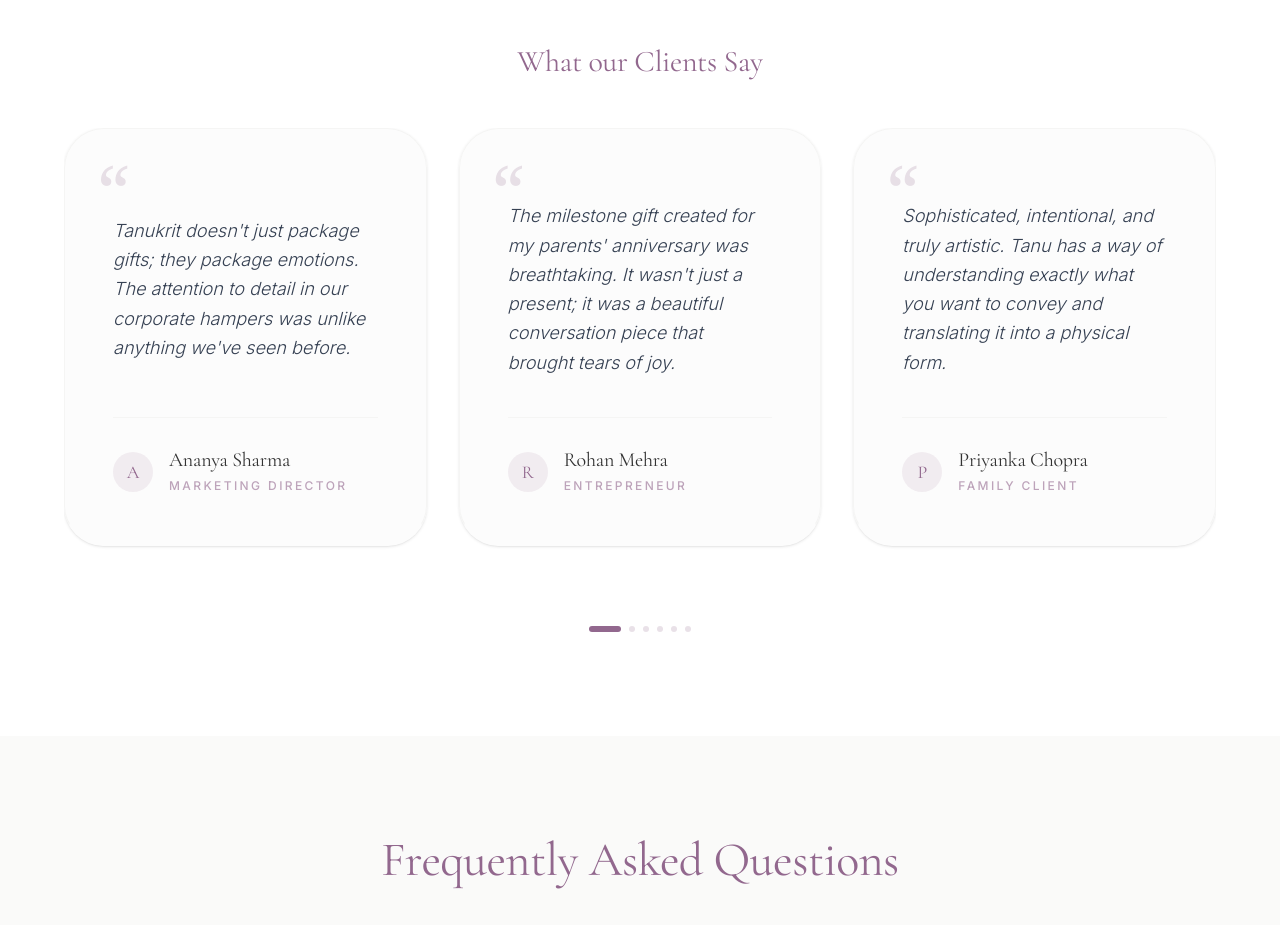
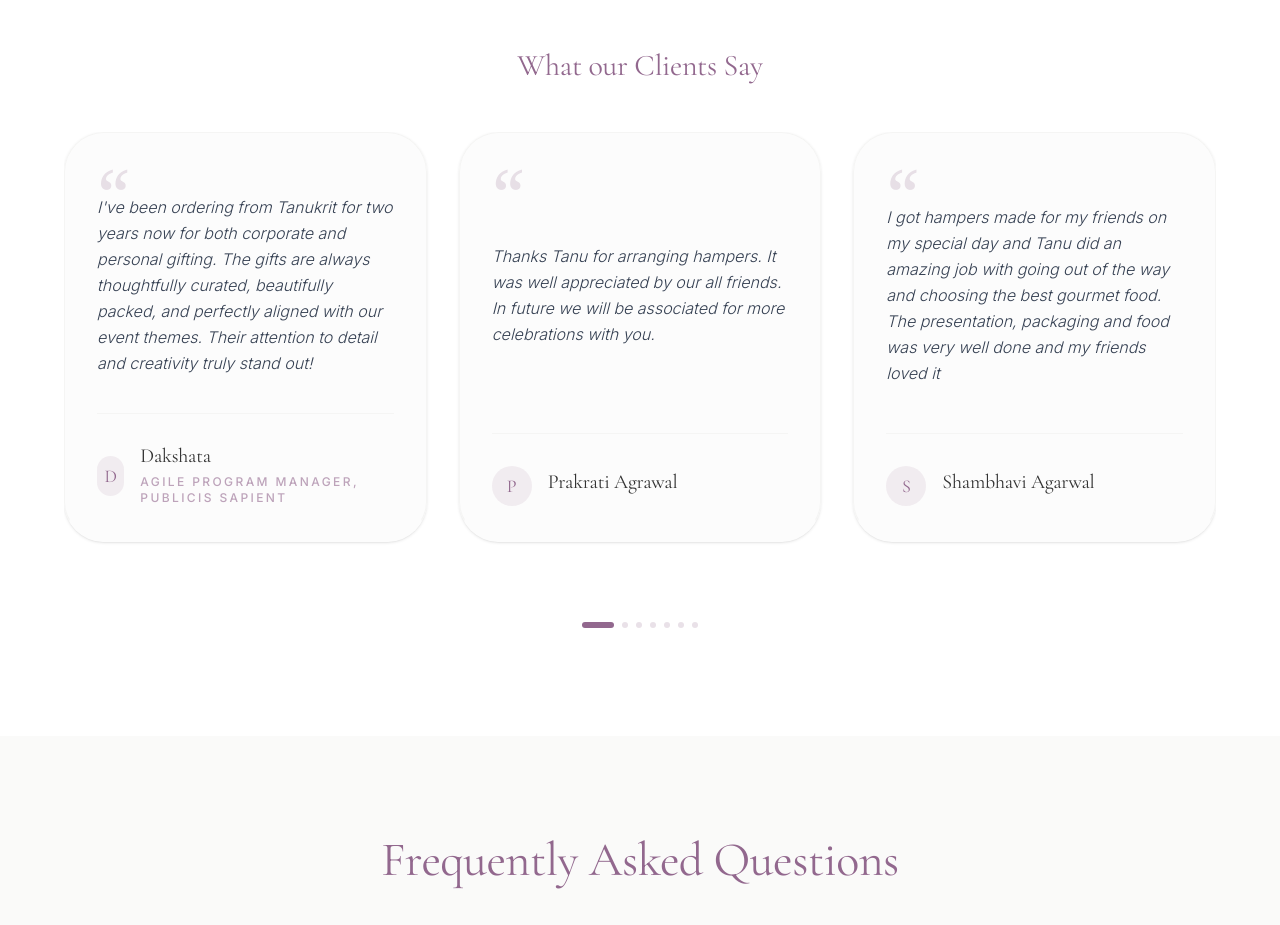
Before and after one commit to muditgarg48/tanukrit, a React (Vite) app: page / in a window 1280 px wide. Shown: the part 4780-5705 px from the top of the page. Built offline with nearby package versions, Linux system fonts and the light colour scheme.

Commit message:
Concluding the testimonial section with minor tweaks and actual data

```diff
--- a/src/constants/content.js
+++ b/src/constants/content.js
@@ -131,39 +131,45 @@ export const CONTENT = {
         items: [
             {
                 id: 1,
-                quote: "Tanukrit doesn't just package gifts; they package emotions. The attention to detail in our corporate hampers was unlike anything we've seen before.",
-                author: "Ananya Sharma",
-                role: "Marketing Director"
+                quote: "I've been ordering from Tanukrit for two years now for both corporate and personal gifting. The gifts are always thoughtfully curated, beautifully packed, and perfectly aligned with our event themes. Their attention to detail and creativity truly stand out!",
+                author: "Dakshata",
+                role: "Agile Program Manager, Publicis Sapient"
             },
             {
                 id: 2,
-                quote: "The milestone gift created for my parents' anniversary was breathtaking. It wasn't just a present; it was a beautiful conversation piece that brought tears of joy.",
-                author: "Rohan Mehra",
-                role: "Entrepreneur"
+                quote: "Thanks Tanu for arranging hampers. It was well appreciated by our all friends. In future we will be associated for more celebrations with you.",
+                author: "Prakrati Agrawal",
+                role: ""
             },
             {
                 id: 3,
-                quote: "Sophisticated, intentional, and truly artistic. Tanu has a way of understanding exactly what you want to convey and translating it into a physical form.",
-                author: "Priyanka Chopra",
-                role: "Family Client"
+                quote: "I got hampers made for my friends on my special day and Tanu did an amazing job with going out of the way and choosing the best gourmet food. The presentation, packaging and food was very well done and my friends loved it",
+                author: "Shambhavi Agarwal",
+                role: ""
             },
             {
                 id: 4,
-                quote: "Working with Tanukrit was a breeze. They understood our brand ethos perfectly and delivered something that truly resonated with our partners.",
-                author: "Vikram Sethi",
-                role: "Creative Lead"
+                quote: "I loved the hampers prepared for the Dusit Thani Nepal networking event. Everything in it felt thoughtful and even my friends loved it. My favourite part was the packaging and the wardrobe freshener. The hamper was beautiful, thoughtful and memorable",
+                author: "Somya",
+                role: "Reporter, BOTT"
             },
             {
                 id: 5,
-                quote: "Every touchpoint, from the initial consultation to the final delivery, was handled with such grace and professionalism. Highly recommended.",
-                author: "Sneha Kapoor",
-                role: "Event Planner"
+                quote: "This is was simply superb. Loved the effort put in by you and your team to get the final fabulous result.",
+                author: "Ankit Sharma",
+                role: "POC, Dusit Thani"
             },
             {
                 id: 6,
-                quote: "The packaging itself is a gift. My clients were so impressed with the presentation that they didn't want to open them! Absolutely stunning work.",
-                author: "Arjun Reddy",
-                role: "Luxury Consultant"
+                quote: "I absolutely loved worked with Tanu. Everything from the initial conversation to the final delivery was handled so smoothly. We always get our festive hampers made from Tanukrit. Would highly recommend! ",
+                author: "Sanjana Sehgal",
+                role: "Founder, Meltz"
+            },
+            {
+                id: 7,
+                quote: "Hey, we all really appreciated the giveaways made for our conference. What I liked the most was how thoughtfully everything was put together. Each and every element was designed keeping in mind that it was for fitness influencers. Absolutely loved the work, keep it up! 💯",
+                author: "Supreet Sehgal",
+                role: "Founder, JS Fitness Studio"
             }
         ]
     },
--- a/src/sections/Testimonials.jsx
+++ b/src/sections/Testimonials.jsx
@@ -43,11 +43,11 @@ const Testimonials = () => {
                         >
                             {items.map((item) => (
                                 <SwiperSlide key={item.id} className="!h-auto">
-                                    <div className="group relative p-8 md:p-12 rounded-[2.5rem] bg-stone-50/50 border border-stone-100 flex flex-col h-full hover:bg-primary transition-all duration-500 shadow-sm hover:shadow-2xl border-b-4 border-b-transparent hover:border-b-white/20">
+                                    <div className="group relative p-6 md:p-8 rounded-[2.5rem] bg-stone-50/50 border border-stone-100 flex flex-col h-full hover:bg-primary transition-all duration-500 shadow-sm hover:shadow-2xl border-b-4 border-b-transparent hover:border-b-white/20">
                                         <span className="text-7xl text-primary/20 font-serif absolute top-6 left-8 pointer-events-none group-hover:text-white/20 transition-colors leading-none">“</span>
 
-                                        <div className="flex-grow flex items-center mb-10 mt-6">
-                                            <p className="text-sm md:text-base lg:text-lg font-light leading-relaxed text-gray-700 relative z-10 italic group-hover:text-white transition-colors">
+                                        <div className="flex-grow flex items-center mb-6 mt-4">
+                                            <p className="text-sm md:text-base font-light leading-relaxed text-gray-700 relative z-10 italic group-hover:text-white transition-colors">
                                                 {item.quote}
                                             </p>
                                         </div>
@@ -97,6 +97,33 @@ const Testimonials = () => {
                     width: 32px;
                     opacity: 1;
                 }
+
+                @media (max-width: 767px) {
+                    .testimonials-swiper .swiper-slide-active .group {
+                        background-color: var(--color-primary) !important;
+                        border-bottom-color: rgba(255, 255, 255, 0.2) !important;
+                        box-shadow: 0 25px 50px -12px rgba(0, 0, 0, 0.25) !important;
+                    }
+                    .testimonials-swiper .swiper-slide-active .group span.text-7xl {
+                        color: rgba(255, 255, 255, 0.2) !important;
+                    }
+                    .testimonials-swiper .swiper-slide-active .group p {
+                        color: white !important;
+                    }
+                    .testimonials-swiper .swiper-slide-active .group .border-t {
+                        border-top-color: rgba(255, 255, 255, 0.2) !important;
+                    }
+                    .testimonials-swiper .swiper-slide-active .group .w-10 {
+                        background-color: rgba(255, 255, 255, 0.2) !important;
+                        color: white !important;
+                    }
+                    .testimonials-swiper .swiper-slide-active .group h4 {
+                        color: white !important;
+                    }
+                    .testimonials-swiper .swiper-slide-active .group .block {
+                        color: rgba(255, 255, 255, 0.6) !important;
+                    }
+                }
             `}} />
         </section>
     );
```
